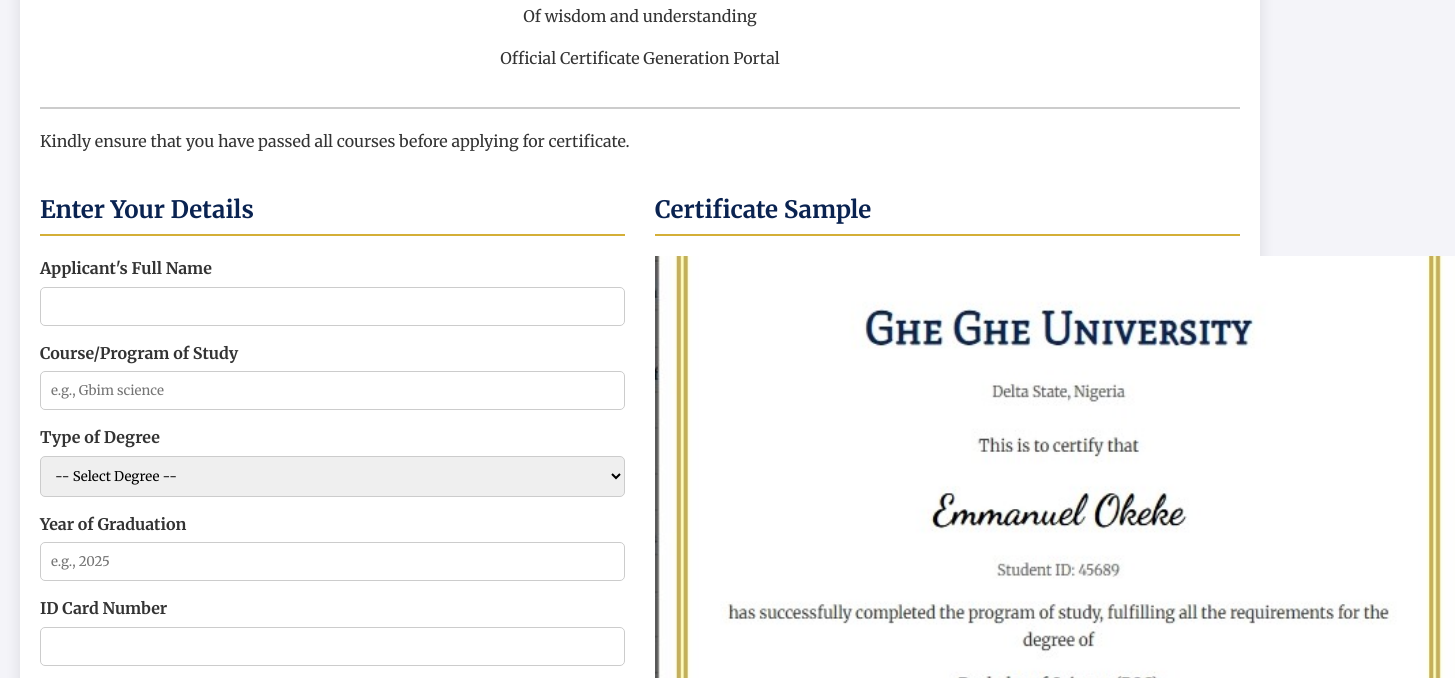
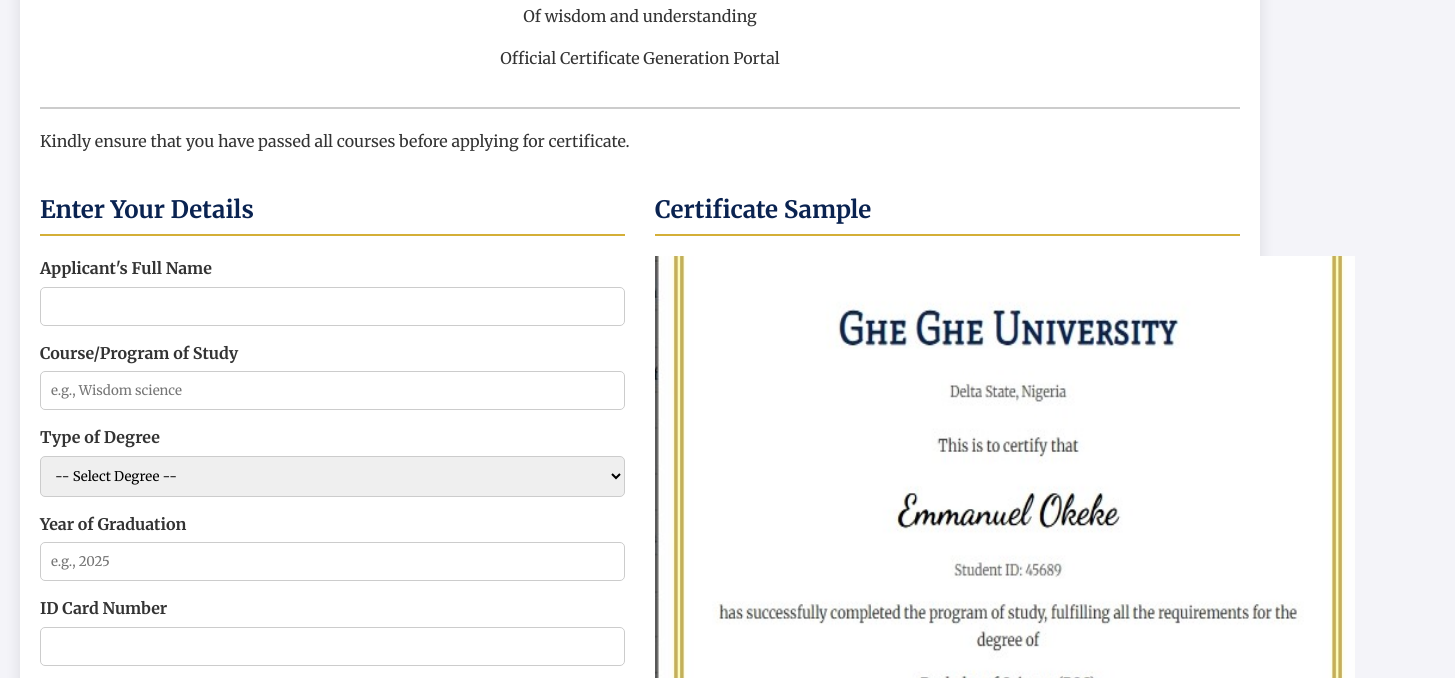
Before and after one commit to Charleytech/certificate, a plain HTML site: page index.html in a window 1280 px wide. Shown: the part 116-794 px from the top of the page, 1455 px wide, since content can reach past the window. Drawn offline with Linux system fonts and the light colour scheme; a web font is replaced by a local one.

Commit message:
Update index.html

```diff
--- a/index.html
+++ b/index.html
@@ -395,7 +395,7 @@
                     </div>
                     <div class="form-group">
                         <label for="courseOfStudy">Course/Program of Study</label>
-                        <input type="text" id="courseOfStudy" name="courseOfStudy" placeholder="e.g., Gbim science" required>
+                        <input type="text" id="courseOfStudy" name="courseOfStudy" placeholder="e.g., Wisdom science" required>
                     </div>
                     <div class="form-group">
                         <label for="degreeType">Type of Degree</label>
@@ -428,7 +428,7 @@
             <div class="preview-section">
                 <h2>Certificate Sample</h2>
                     <div class="cert-header-sample">
-                        <img src="images/man.jpeg" alt="Graduation Cap" style="height: 800px; width: 800px;">
+                        <img src="images/man.jpeg" alt="Graduation Cap" style="height: 800px; width: 700px;">
                     </div>
             </div>
         </div>
@@ -643,4 +643,5 @@
 </script>
 
 </body>
+
 </html>
```
